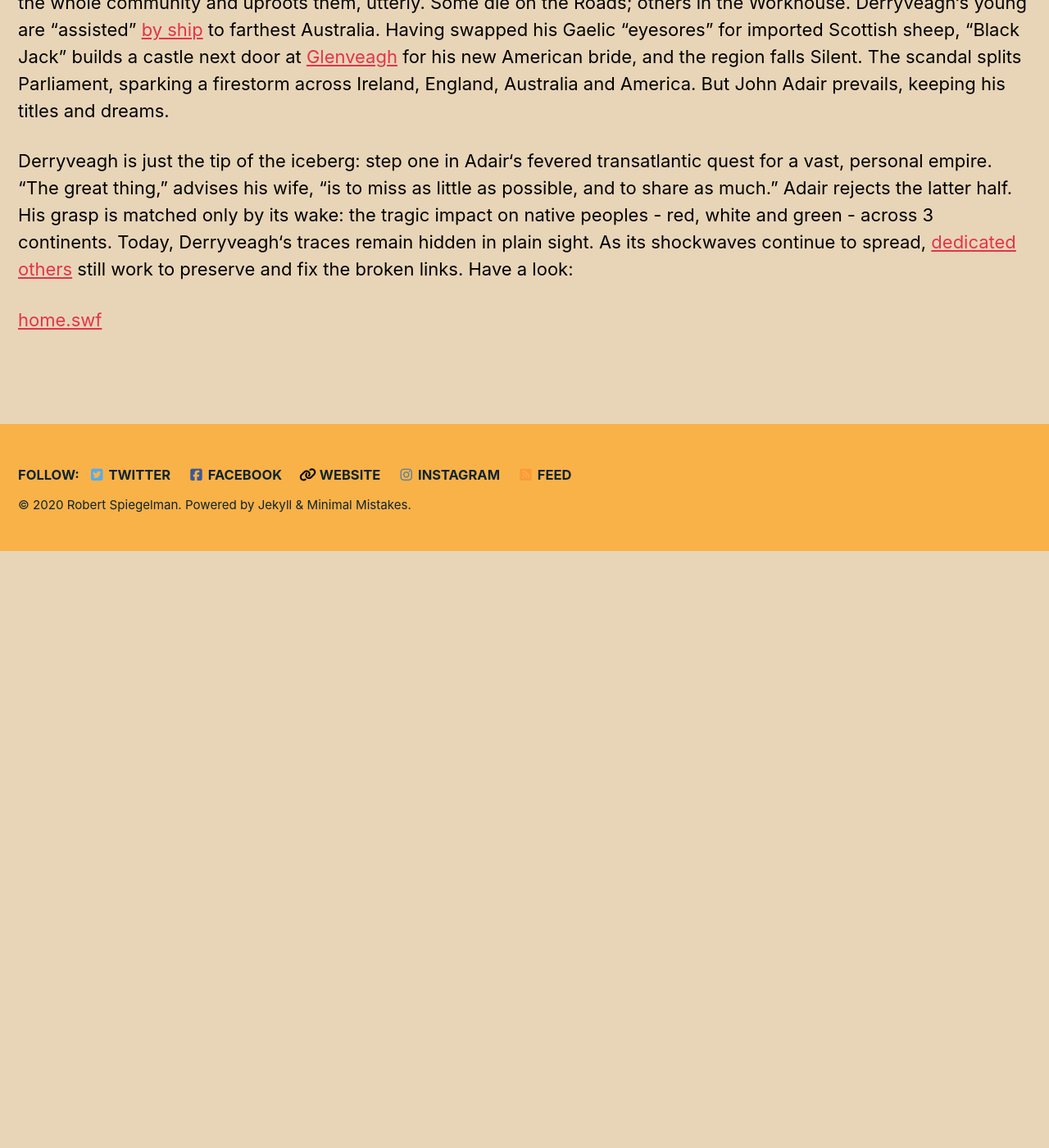
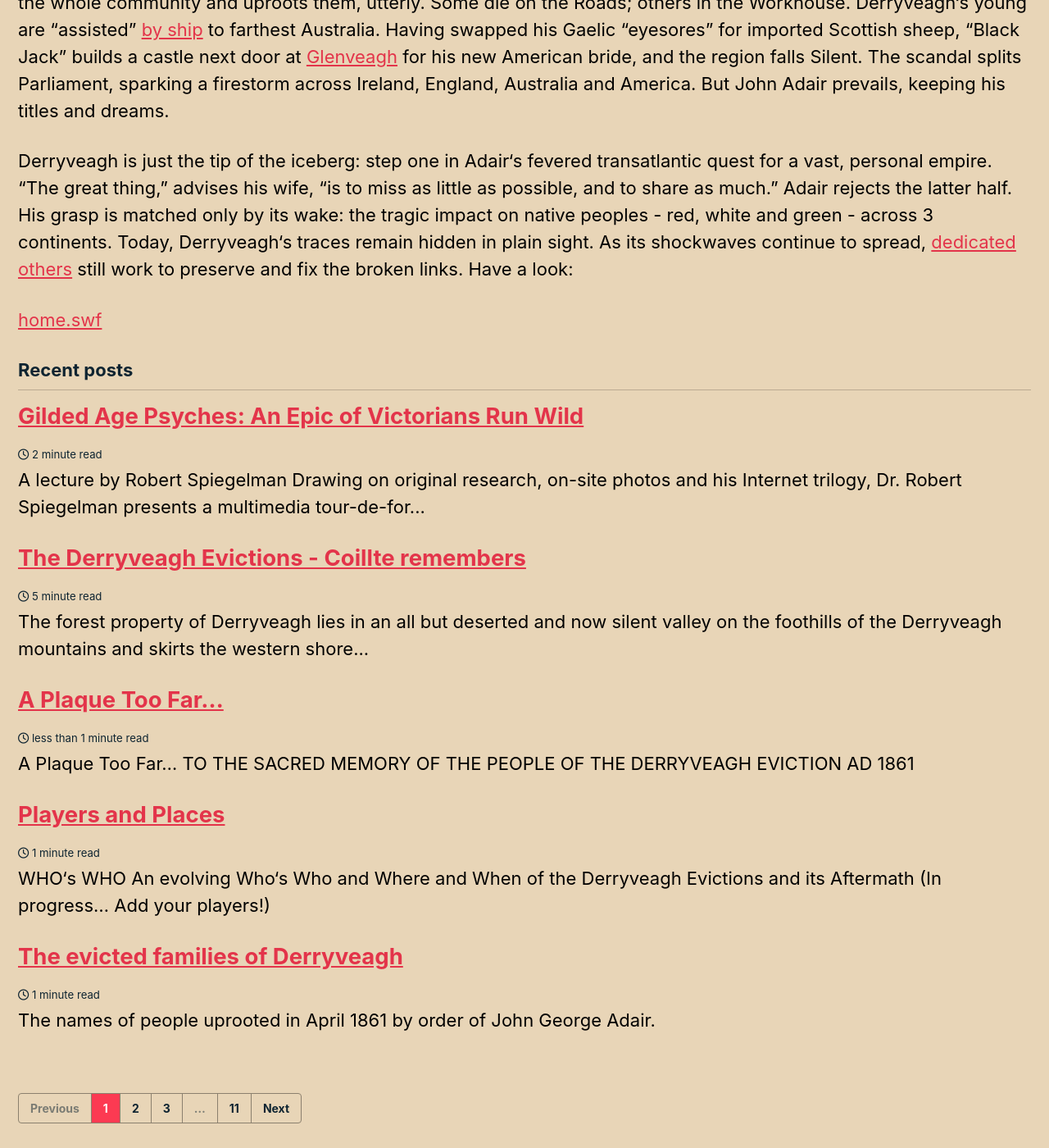
Before and after one commit to adamdjbrett/derryveagh-new, a Jekyll site: the page built from index.html, in a window 1280 px wide and 1400 px high, scrolled down 728 px. Shown: the whole window at 82% size. Built offline with Jekyll 4.4.1, drawn with Linux system fonts in a browser that asks for light colours; cached includes are drawn as plain includes; nearby versions of some CDN libraries; the list of posts is cut into pages by our own code; some of the changed lines change nothing that is shown.

Commit message:
Update index.html
texts

```diff
--- a/index.html
+++ b/index.html
@@ -19,3 +19,17 @@ intro:
 <p>Derryveagh is just the tip of the iceberg: step one in Adair&lsquo;s fevered transatlantic quest for a vast, personal empire. &ldquo;The great thing,&rdquo; advises his wife, &ldquo;is to miss as little as possible, and to share as much.&rdquo; Adair rejects the latter half. His grasp is matched only by its wake: the tragic impact on native peoples - red, white and green - across 3 continents. Today, Derryveagh&lsquo;s traces remain hidden in plain sight. As its shockwaves continue to spread,&nbsp;<a href="http://web.archive.org/web/20100713001224/http://www.coillte.ie/aboutcoillte/community/community_partnerships/ulster/the_derryveagh_evictions_donegal/?no_cache=1&amp;sword_list%5B%5D=mcclintock">dedicated others</a>&nbsp;still work to preserve and fix the broken links. Have a look:</p>
 
 <a href="/swf/home.swf">home.swf</a>
+
+<h3 class="archive__subtitle">{{ site.data.ui-text[site.locale].recent_posts | default: "Texts" }}</h3>
+
+{% if paginator %}
+  {% assign posts = paginator.posts %}
+{% else %}
+  {% assign posts = site.posts %}
+{% endif %}
+
+{% for post in posts %}
+  {% include archive-single.html %}
+{% endfor %}
+
+{% include paginator.html %}
```
